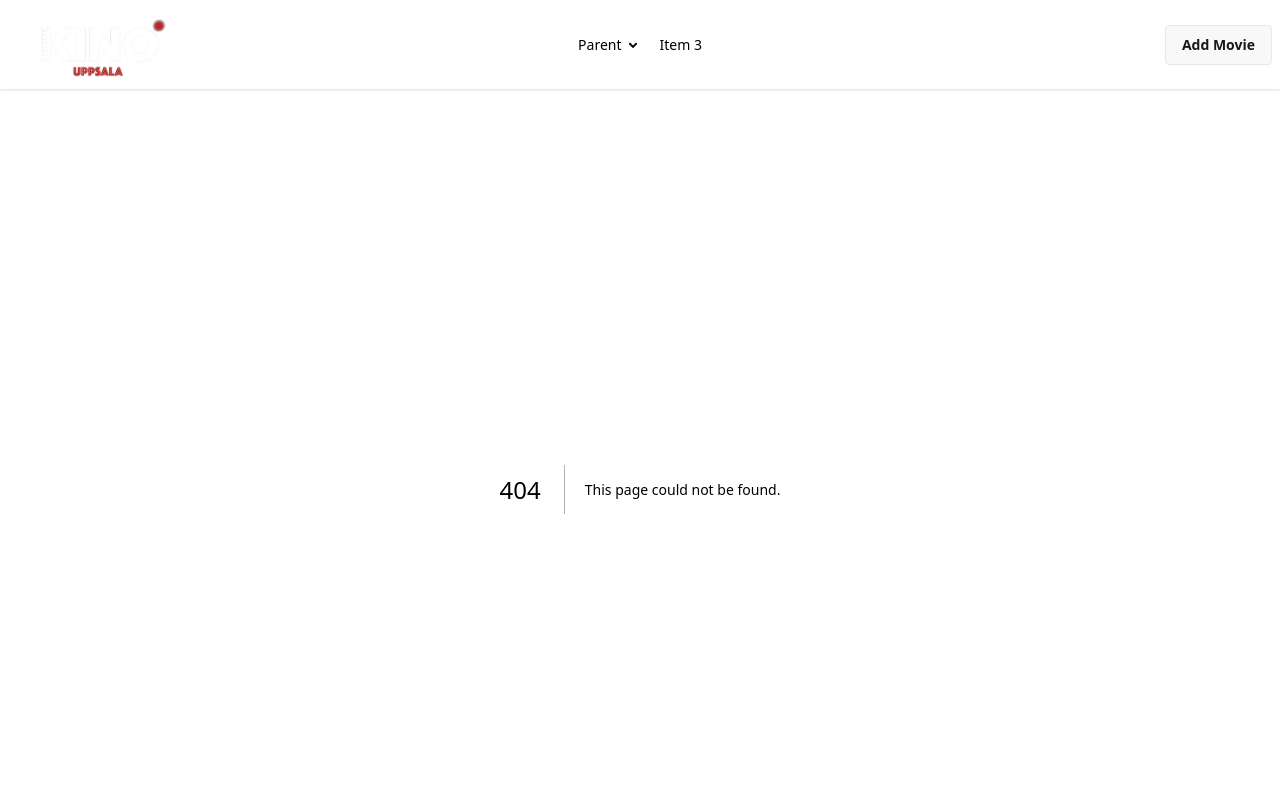
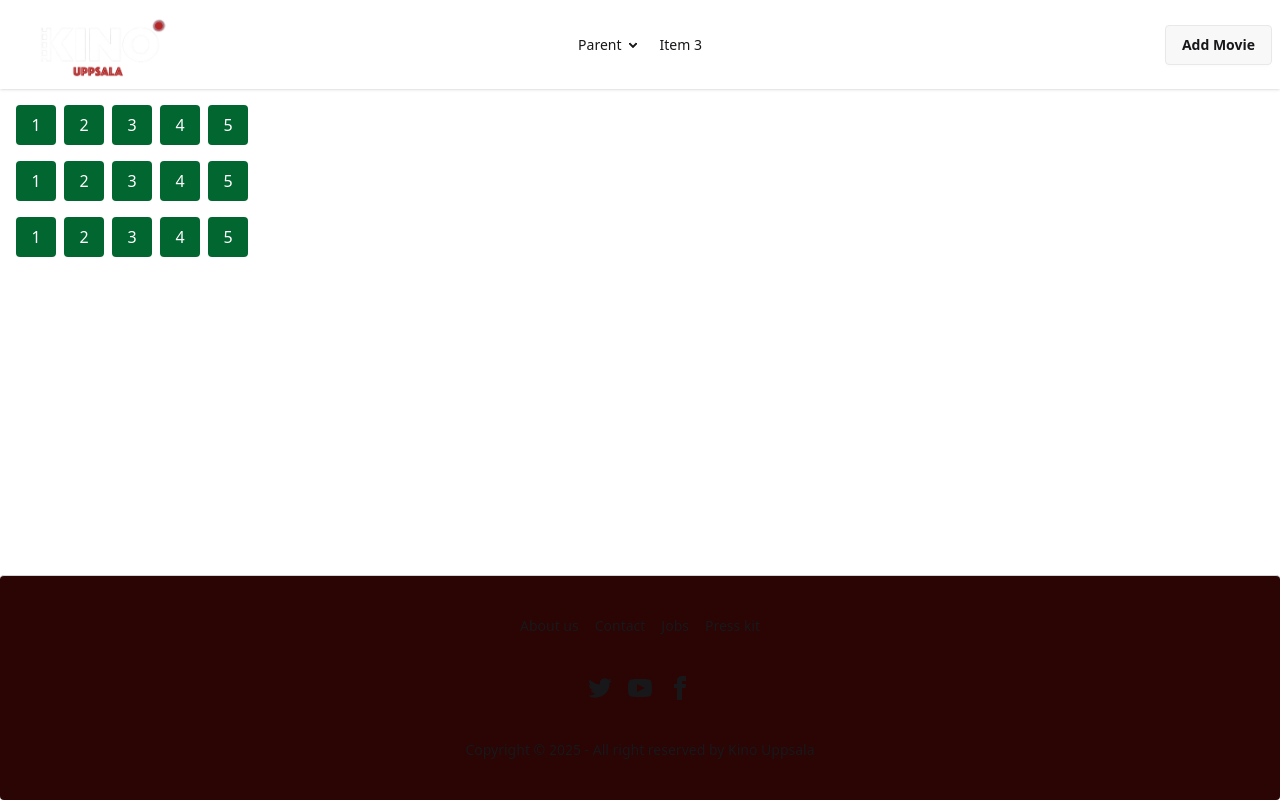
Before and after one commit to alfredbrannare/kino-nextjs-app, a Next.js app: page /auditoriums/small-hall in a window 1280 px wide. Before the commit this address had no page. Shown: the top 802 px of the page. Built offline with nearby package versions, Linux system fonts and the light colour scheme.

Commit message:
Basic seating layout with click-to-select functionality

```diff
--- /dev/null
+++ b/src/app/auditoriums/small-hall/page.jsx
@@ -0,0 +1,55 @@
+"use client"
+import React, { useState } from "react";
+
+const SmallHallPage = () => {
+    const salong = [
+        [{ row: 1, seat: 1 }, { row: 1, seat: 2 }, { row: 1, seat: 3 }, { row: 1, seat: 4 }, { row: 1, seat: 5 }],
+        [{ row: 2, seat: 1 }, { row: 2, seat: 2 }, { row: 2, seat: 3 }, { row: 2, seat: 4 }, { row: 2, seat: 5 }],
+        [{ row: 3, seat: 1 }, { row: 3, seat: 2 }, { row: 3, seat: 3 }, { row: 3, seat: 4 }, { row: 3, seat: 5 }]
+    ];
+
+    const [selectedSeats, setSelectedSeats] = useState([]);
+
+    const toggleSeat = (seat) => {
+        const isSelected = selectedSeats.some(
+            (s) => s.row === seat.row && s.seat === seat.seat
+        );
+
+        if (isSelected) {
+            // Ta bort stolen från listan
+            setSelectedSeats(selectedSeats.filter(
+                (s) => !(s.row === seat.row && s.seat === seat.seat)
+            ));
+        } else {
+            // Lägg till stolen
+            setSelectedSeats([...selectedSeats, seat]);
+        }
+    };
+
+    return (
+        <div className="p-4 space-y-4">
+            {salong.map((row, rowIndex) => (
+                <div key={rowIndex} className="flex gap-2">
+                    {row.map((seat, seatIndex) => {
+                        const isSelected = selectedSeats.some(
+                            (s) => s.row === seat.row && s.seat === seat.seat
+                        );
+
+                        return (
+                            <button
+                                key={seatIndex}
+                                onClick={() => toggleSeat(seat)}
+                                className={`w-10 h-10 rounded ${isSelected ? 'bg-gray-500' : 'bg-green-800'}
+                                text-white`}
+                            >
+                                {seat.seat}
+                            </button>
+                        );
+                    })}
+                </div>
+            ))}
+        </div>
+    );
+};
+
+export default SmallHallPage;
```
